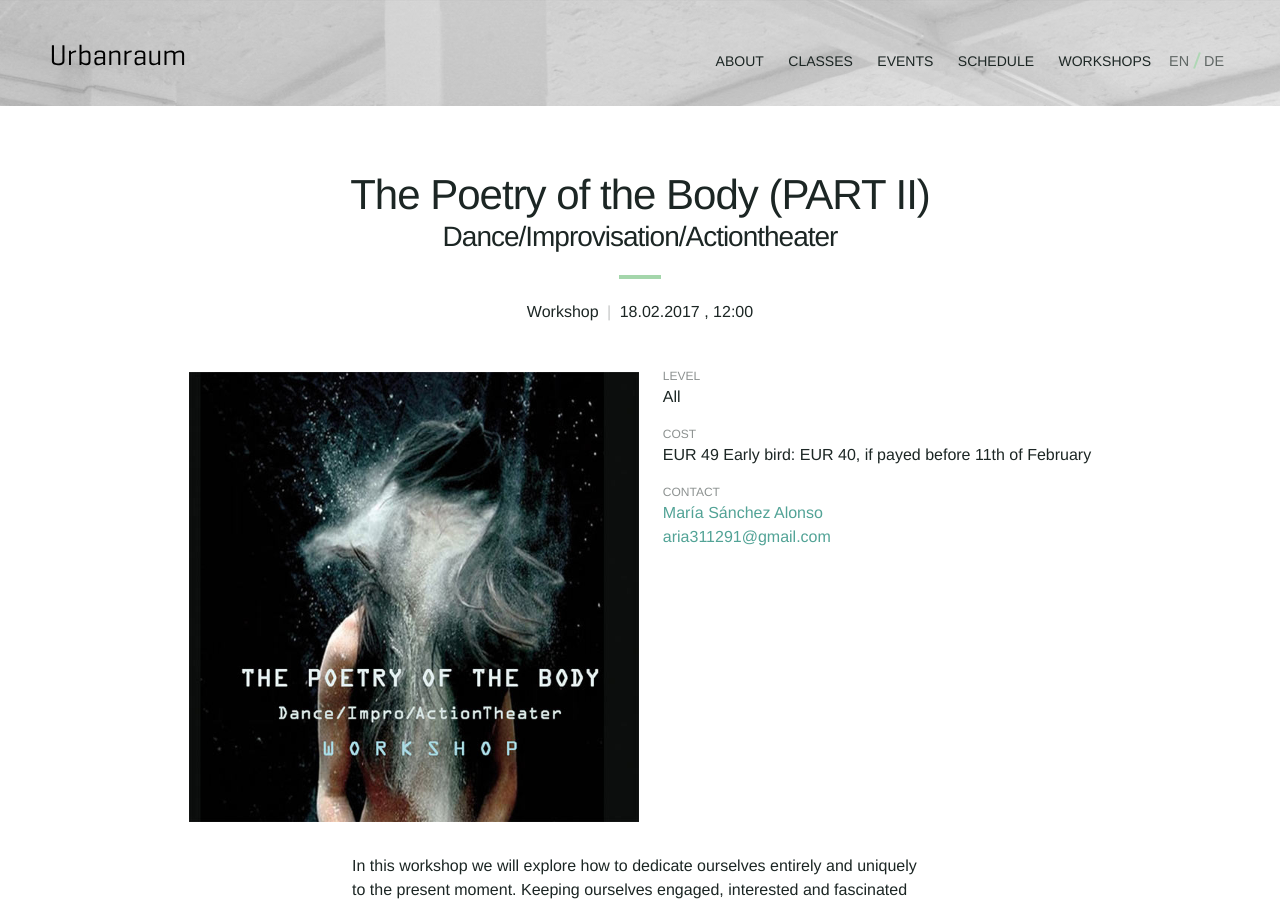
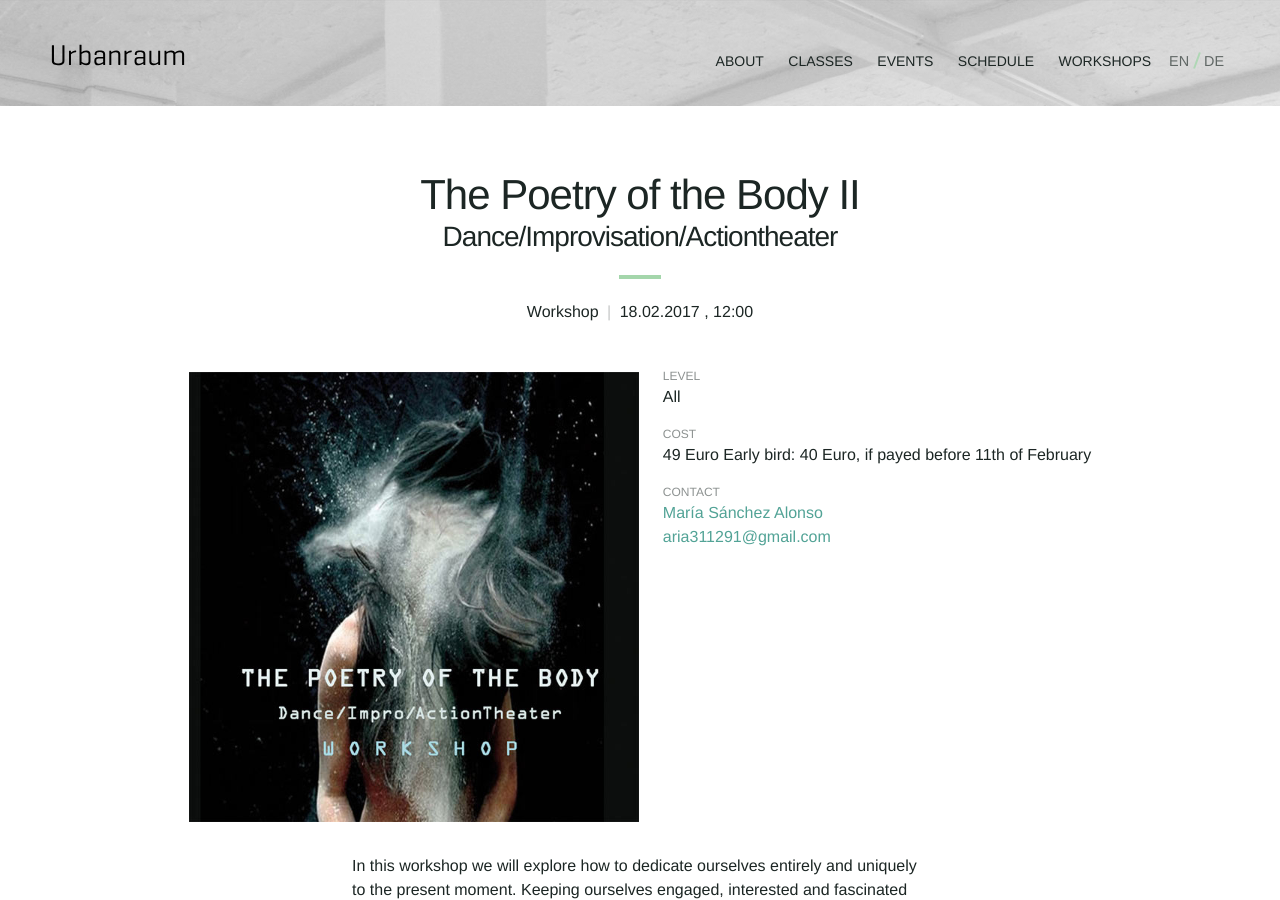
Before and after one commit to Kriesse/urbanraum, a Jekyll site: the page built from _workshops/the_poetry_of_the_body.md, in a window 1280 px wide and 900 px high. Built offline with Jekyll 4.4.1, drawn with Linux system fonts in a browser that asks for light colours; nearby versions of some CDN libraries.

Commit message:
Update the_poetry_of_the_body.md

```diff
--- a/_workshops/the_poetry_of_the_body.md
+++ b/_workshops/the_poetry_of_the_body.md
@@ -9,8 +9,8 @@
 
 image: "workshop-poetry-of-the-body.jpg"
 
-title_en: "The Poetry of the Body (PART II)"
-title_de: "The Poetry of the Body (PART II)"
+title_en: "The Poetry of the Body II"
+title_de: "The Poetry of the Body II"
 
 subtitle_en: "Dance/Improvisation/Actiontheater"
 subtitle_de: "Dance/Improvisation/Actiontheater"
@@ -21,8 +21,8 @@
 level_en:
 level_de:
 
-price_en: 'EUR 49
-Early bird: EUR 40, if payed before 11th of February'
+price_en: '49 Euro
+Early bird: 40 Euro, if payed before 11th of February'
 
 price_de: '49 Euro
 Frühbucher-Rabatt (wenn bezahlt bis 11.02.2017): 40 Euro'
```
